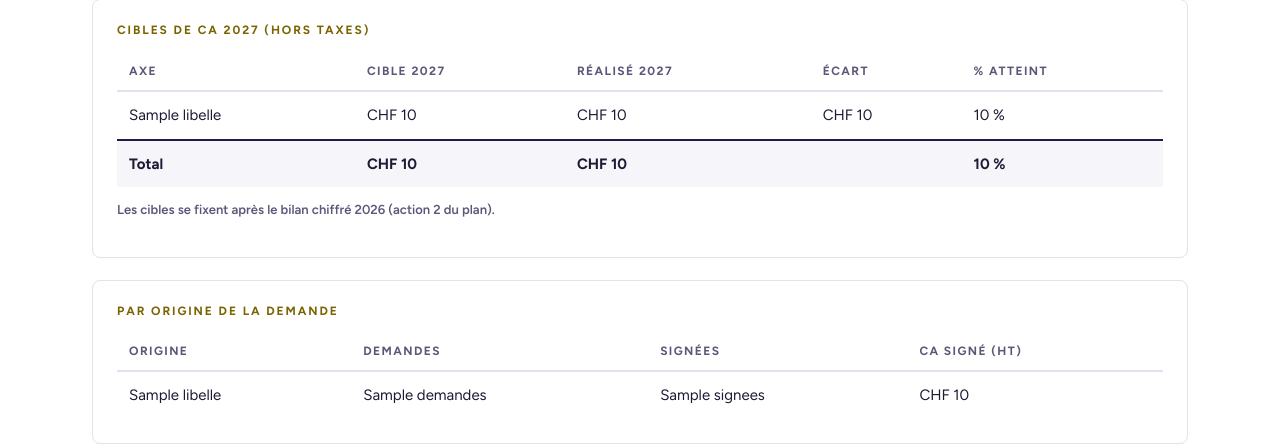
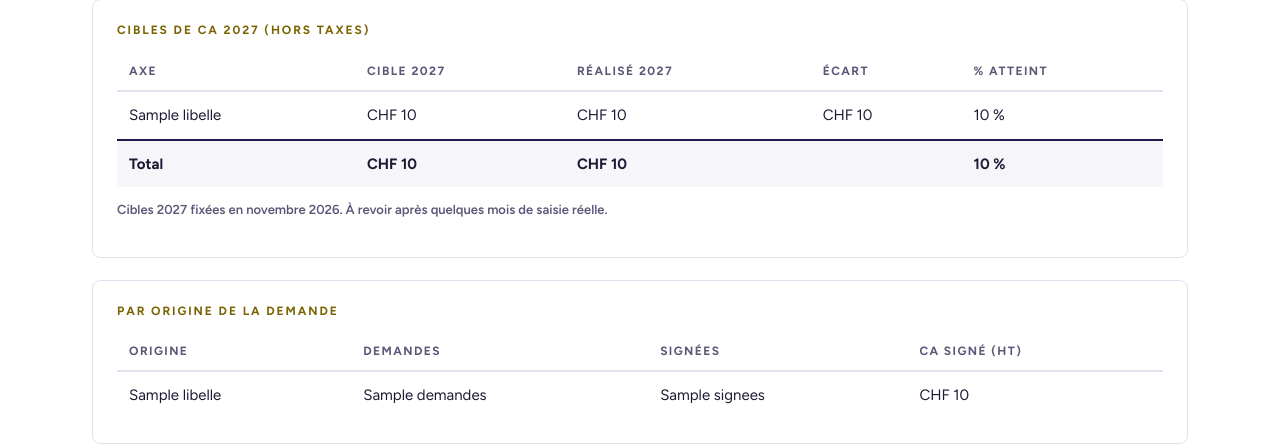
Before and after one commit to Nanssss1980/malewa-backoffice, a Flask app: template templates/strategie_kpi.html in a window 1280 px wide. Shown: the part 728-1176 px from the top of the page. Run offline with Flask 3, Linux system fonts and the light colour scheme; the template is opened without the code that fills it: most values are stand-ins (such as "Sample title", 1, 10 or a date in 2020).

Commit message:
Add files via upload

```diff
--- a/templates/strategie_kpi.html
+++ b/templates/strategie_kpi.html
@@ -69,7 +69,7 @@
         <tr class="total"><td>Total</td><td>{{ kpi.cible_totale|chf if kpi.cible_totale else 'Non fixée' }}</td><td>{{ kpi.total.ca_total|chf }}</td><td></td><td>{{ kpi.pourcent_total|pct if kpi.pourcent_total is not none else '' }}</td></tr>
       </tbody>
     </table>
-    <p class="libelle">Les cibles se fixent après le bilan chiffré 2026 (action 2 du plan).</p>
+    <p class="libelle">Cibles 2027 fixées en novembre 2026. À revoir après quelques mois de saisie réelle.</p>
   </section>
   {% if admin %}<div class="actions"><button class="btn" type="submit">Enregistrer les saisies</button></div>{% endif %}
 </form>
```
